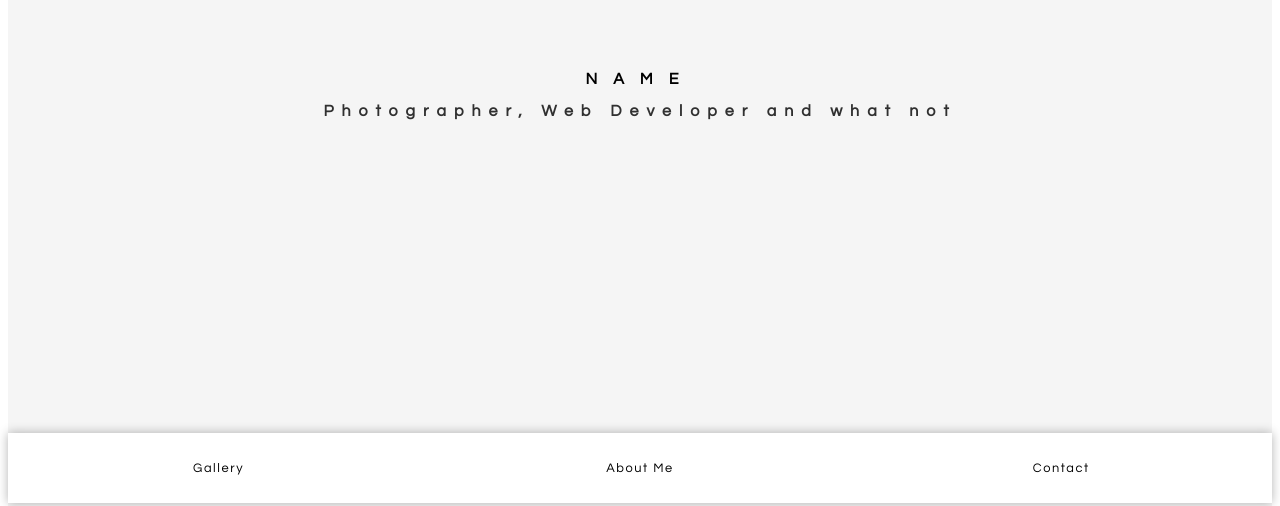
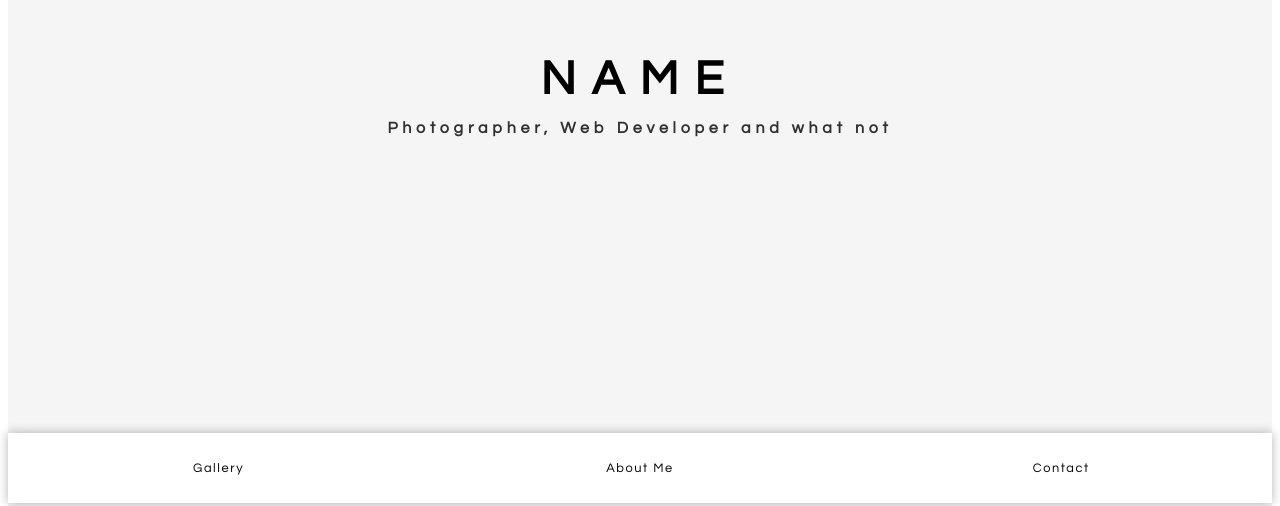
Before and after one commit to LukaPetranovic/Personal-Portfolio---Project, a plain HTML site: page pages/index.html in a window 1280 px wide. Shown: the part 305-811 px from the top of the page. Drawn offline with Linux system fonts and the light colour scheme.

Commit message:
Update styles.css
Made titles bigger and letter spacing smaller for aesthetic reasons

```diff
--- a/pages/styles.css
+++ b/pages/styles.css
@@ -20,14 +20,14 @@ a {
 }
 
 h1 {
-  font-size: 1rem;
+  font-size: 3rem;
   margin: 0;
   letter-spacing: 1rem;
 }
 
 h3 {
   font-size: 1rem;
-  letter-spacing: 0.5rem;
+  letter-spacing: 0.3rem;
   opacity: 0.8;
 }
 
```
